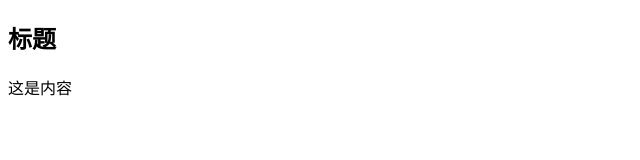
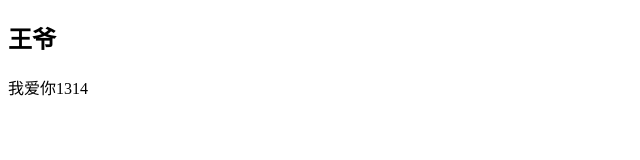
Before and after one commit to loudDD/ourfuturelife, a plain HTML site: page index.html in a window 1280 px wide. Shown: the full height of the page, 0-640 px from the left. Drawn offline with Linux system fonts and the light colour scheme.

Commit message:
Update index.html

```diff
--- a/index.html
+++ b/index.html
@@ -7,7 +7,7 @@
     <title>github域名测试</title>
 </head>
 <body>
-    <h2>标题</h2>
-    <p>这是内容</p>
+    <h2>王爷</h2>
+    <p>我爱你1314</p>
 </body>
 </html>
```
